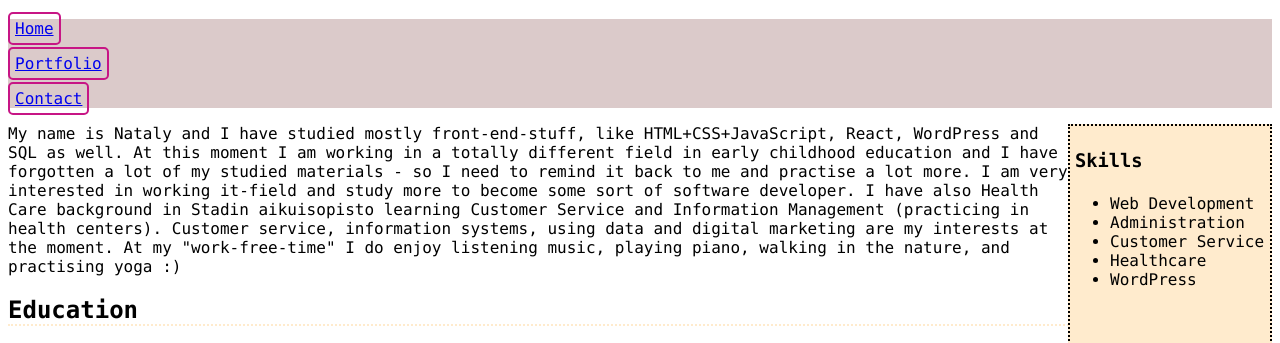
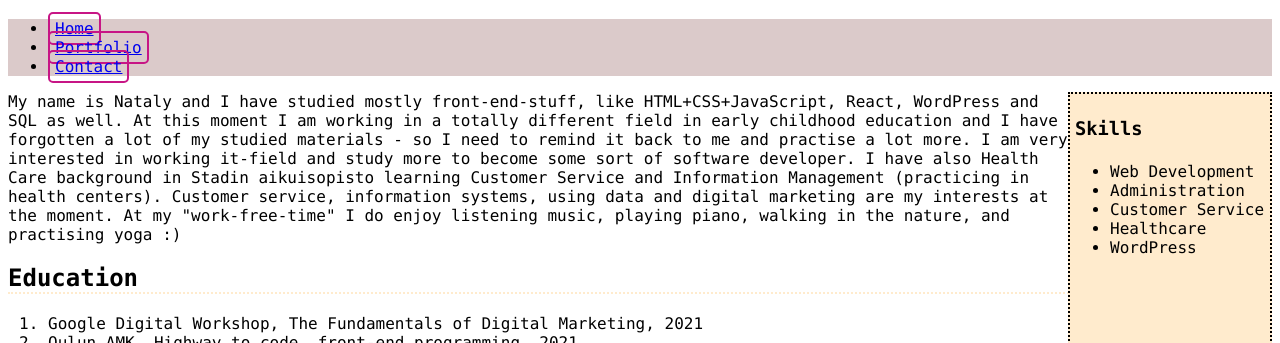
Before and after one commit to natrat-ctrl/natrat-ctrl-website, a plain HTML site: page index.html in a window 1280 px wide. Shown: the part 76-419 px from the top of the page. Drawn offline with Linux system fonts and the light colour scheme.

Commit message:
Update index.html

```diff
--- a/index.html
+++ b/index.html
@@ -14,9 +14,10 @@
 <h1>Nataly</h1>
 </header>
 <nav>
-<p><a href="portfolio.html">Home</a></p>
-<p><a href="portfolio.html">Portfolio</a></p>
-<p><a href="#contact">Contact</a></p>
+<ul class="nav">
+<li><a href="portfolio.html">Home</a></li>
+<li><a href="portfolio.html">Portfolio</a></li>
+<li><a href="#contact">Contact</a></li>
 </nav>
 <aside>
 <div class="mySkills">
```
